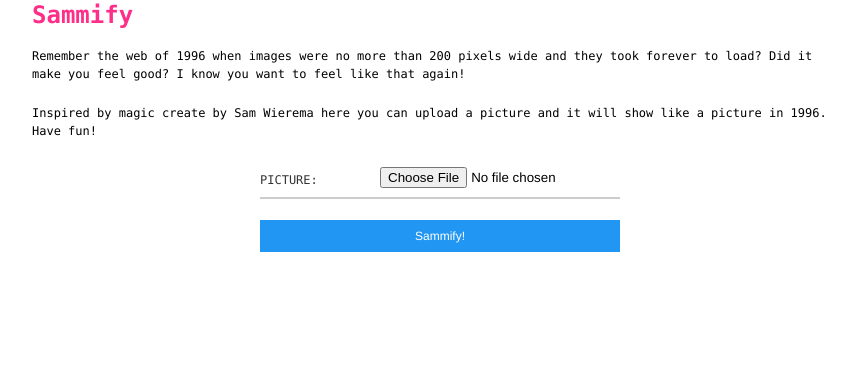
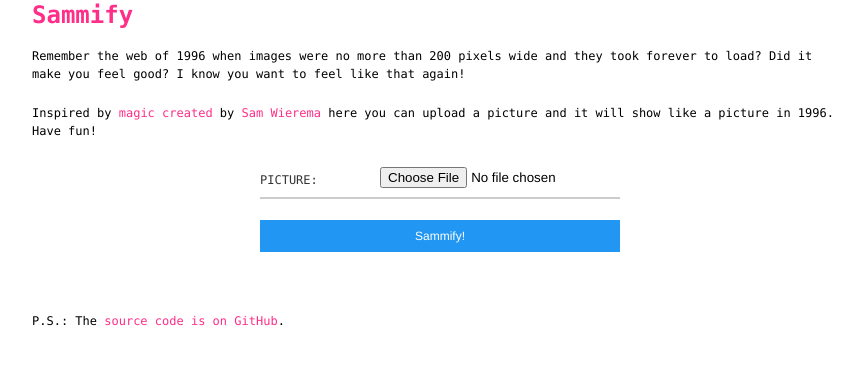
Before and after one commit to openstate/opendataornot, a Flask app: page / in a window 1280 px wide. Shown: the top 365 px of the page, without its empty margins (200-1057 px from the left). Run offline with Flask 2, Linux system fonts and the light colour scheme.

Commit message:
Finishing touches.

```diff
--- a/templates/main.html
+++ b/templates/main.html
@@ -4,7 +4,7 @@
 <h1><a href="/">Sammify</a></h1>
 <p>Remember the web of 1996 when images were no more than 200 pixels wide and they
 took forever to load? Did it make you feel good? I know you want to feel like that again!</p>
-<p>Inspired by magic create by Sam Wierema here you can upload a picture and it will
+<p>Inspired by <a href="https://samwierema.nl/sam.html">magic created</a> by <a href="http://samwierema.com/">Sam Wierema</a> here you can upload a picture and it will
 show like a picture in 1996. Have fun!</p>
 
 <form action="/upload" method="POST" class="form" style="margin: 0 auto;" enctype="multipart/form-data">
@@ -16,4 +16,6 @@
     <input type="submit" class="btn btn-primary btn-block" value="Sammify!">
   </div>
 </form>
+
+<p style="margin-top: 5em;">P.S.: The <a href="https://github.com/StupidHackathonAMS/sammify">source code is on GitHub</a>.</p>
 {% endblock %}
```
